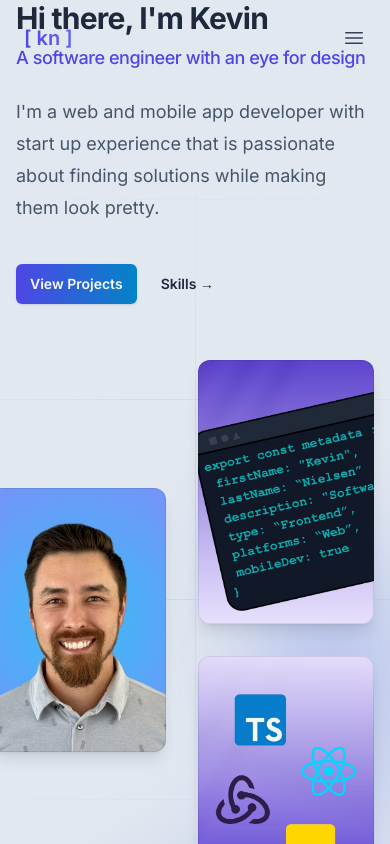
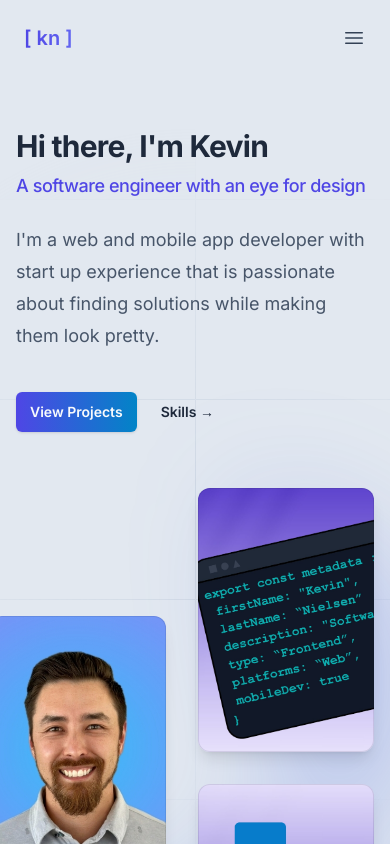
Before and after one commit to knielsen24/portfolio-v2, a Next.js app: page / in a window 390 px wide. Shown: the top 844 px of the page. Built offline with nearby package versions, Linux system fonts and the light colour scheme; a web font is replaced by a local one.

Commit message:
fixed margins bug

```diff
--- a/app/page.tsx
+++ b/app/page.tsx
@@ -3,7 +3,7 @@ import Image, { type ImageProps } from "next/image";
 import { Container } from "@/components/Container";
 import ideImage from "@/images/photos/asset-ide3.jpg";
 import logosImage from "@/images/photos/tech-logos2.jpg";
-import headShot from "@/images/avatar.jpg";
+import headShot from "@/images/avatar.jpg"
 
 function Collage() {
   return (
@@ -53,9 +53,9 @@ const heroText: heroText = {
     "I'm a web and mobile app developer with start up experience that is passionate about finding solutions while making them look pretty.",
 };
 
-export default function Home() {
+export default function Page() {
   return (
-    <Container className="mt:32 mb:32 sm:mb-48 sm:mt-48">
+    <Container className="sm:mt-48 mt-32 mb-32">
       <div className="mx-auto max-w-2xl gap-x-14 lg:mx-0 lg:flex lg:max-w-none lg:items-center">
         <div className="relative w-full max-w-xl sm:pl-4 lg:shrink-0 xl:max-w-2xl ">
           <h1 className="mb-2 text-3xl font-bold tracking-tight text-slate-800 dark:text-slate-100 sm:text-5xl">
--- a/components/SimpleLayout.tsx
+++ b/components/SimpleLayout.tsx
@@ -10,7 +10,7 @@ export function SimpleLayout({
   children?: React.ReactNode;
 }) {
   return (
-    <Container className="mt-28 sm:mt-48 mb-15">
+    <Container className="mt-28 sm:mt-48 mb-16">
       <header className="max-w-2xl">
         <h1 className="text-3xl font-bold tracking-tight text-slate-800 dark:text-slate-100 sm:text-5xl">
           {title}
```
